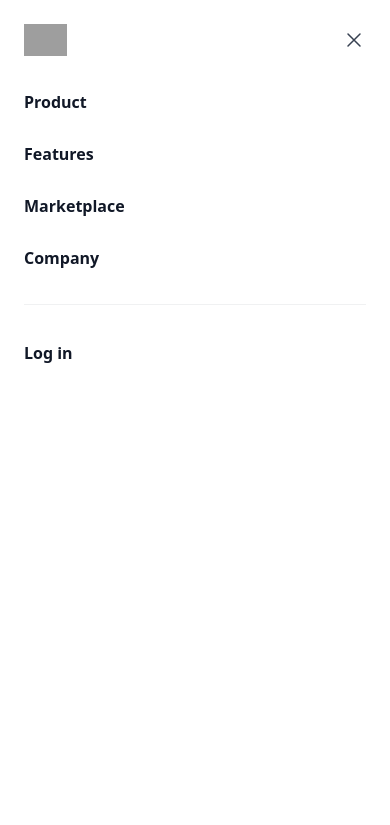
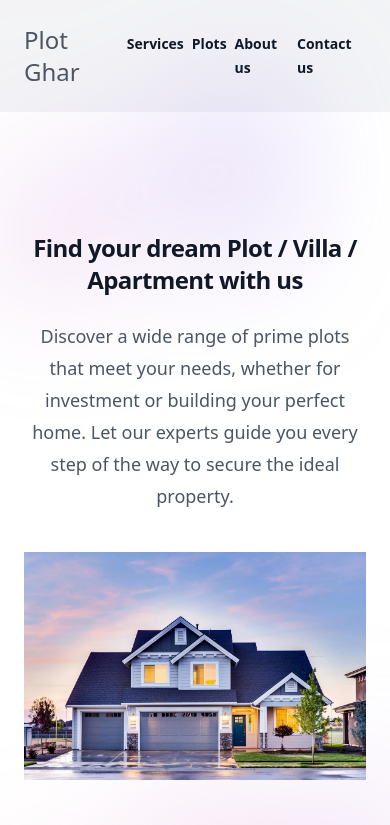
Before and after one commit to sharmajnu/plotghar, a plain HTML site: page index.html in a window 390 px wide. Shown: the top 825 px of the page. Drawn offline with nearby package versions, Linux system fonts and the light colour scheme; grey boxes are pictures that could not be loaded.

Commit message:
simplified menu

```diff
--- a/index.html
+++ b/index.html
@@ -8,15 +8,14 @@
     <script src="https://cdn.tailwindcss.com"></script>
   </head>
   <body class="bg-gray-100">
-    <header class="absolute inset-x-0 top-0 z-50">
+    <header class="inset-x-0 top-0 z-50">
       <nav
-        class="flex items-center justify-between p-6 lg:px-8"
-        aria-label="Global"
+        class="flex items-center justify-between p-6"
       >
         <div class="flex lg:flex-1">
           <span class="text-2xl text-gray-600">Plot Ghar</span>
         </div>
-        <div class="flex lg:hidden">
+        <!-- <div class="flex">
           <button
             type="button"
             class="-m-2.5 inline-flex items-center justify-center rounded-md p-2.5 text-gray-700"
@@ -37,95 +36,27 @@
               />
             </svg>
           </button>
-        </div>
-        <div class="hidden lg:flex lg:gap-x-12">
+        </div> -->
+        <div class="flex lg:gap-x-12 z-50">
           <a
             href="#services"
-            class="text-sm font-semibold leading-6 text-gray-900"
+            class="text-sm font-semibold leading-6 text-gray-900 p-1"
             >Services</a
           >
-          <a href="#" class="text-sm font-semibold leading-6 text-gray-900"
+          <a href="#" class="text-sm font-semibold leading-6 text-gray-900 p-1"
             >Plots</a
           >
-          <a href="#" class="text-sm font-semibold leading-6 text-gray-900"
+          <a href="#" class="text-sm font-semibold leading-6 text-gray-900 p-1"
             >About us</a
           >
           <a
             href="#contact-us"
-            class="text-sm font-semibold leading-6 text-gray-900"
+            class="text-sm font-semibold leading-6 text-gray-900 p-1"
             >Contact us</a
           >
         </div>
       </nav>
-      <!-- Mobile menu, show/hide based on menu open state. -->
-      <div class="lg:hidden" role="dialog" aria-modal="true">
-        <!-- Background backdrop, show/hide based on slide-over state. -->
-        <div class="fixed inset-0 z-50"></div>
-        <div
-          class="fixed inset-y-0 right-0 z-50 w-full overflow-y-auto bg-white px-6 py-6 sm:max-w-sm sm:ring-1 sm:ring-gray-900/10"
-        >
-          <div class="flex items-center justify-between">
-            <a href="#" class="-m-1.5 p-1.5">
-              <span class="sr-only">Your Company</span>
-              <img
-                class="h-8 w-auto"
-                src="https://tailwindui.com/img/logos/mark.svg?color=indigo&shade=600"
-                alt=""
-              />
-            </a>
-            <button type="button" class="-m-2.5 rounded-md p-2.5 text-gray-700">
-              <span class="sr-only">Close menu</span>
-              <svg
-                class="h-6 w-6"
-                fill="none"
-                viewBox="0 0 24 24"
-                stroke-width="1.5"
-                stroke="currentColor"
-                aria-hidden="true"
-              >
-                <path
-                  stroke-linecap="round"
-                  stroke-linejoin="round"
-                  d="M6 18L18 6M6 6l12 12"
-                />
-              </svg>
-            </button>
-          </div>
-          <div class="mt-6 flow-root">
-            <div class="-my-6 divide-y divide-gray-500/10">
-              <div class="space-y-2 py-6">
-                <a
-                  href="#"
-                  class="-mx-3 block rounded-lg px-3 py-2 text-base font-semibold leading-7 text-gray-900 hover:bg-gray-50"
-                  >Product</a
-                >
-                <a
-                  href="#"
-                  class="-mx-3 block rounded-lg px-3 py-2 text-base font-semibold leading-7 text-gray-900 hover:bg-gray-50"
-                  >Features</a
-                >
-                <a
-                  href="#"
-                  class="-mx-3 block rounded-lg px-3 py-2 text-base font-semibold leading-7 text-gray-900 hover:bg-gray-50"
-                  >Marketplace</a
-                >
-                <a
-                  href="#"
-                  class="-mx-3 block rounded-lg px-3 py-2 text-base font-semibold leading-7 text-gray-900 hover:bg-gray-50"
-                  >Company</a
-                >
-              </div>
-              <div class="py-6">
-                <a
-                  href="#"
-                  class="-mx-3 block rounded-lg px-3 py-2.5 text-base font-semibold leading-7 text-gray-900 hover:bg-gray-50"
-                  >Log in</a
-                >
-              </div>
-            </div>
-          </div>
-        </div>
-      </div>
+
     </header>
 
     <!--Main page-->
```
